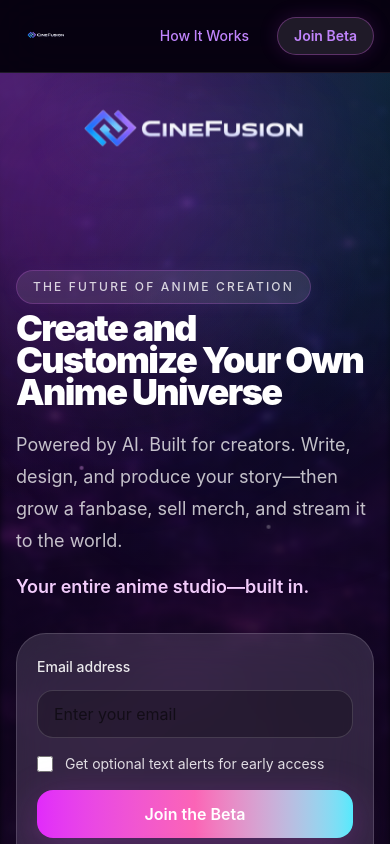
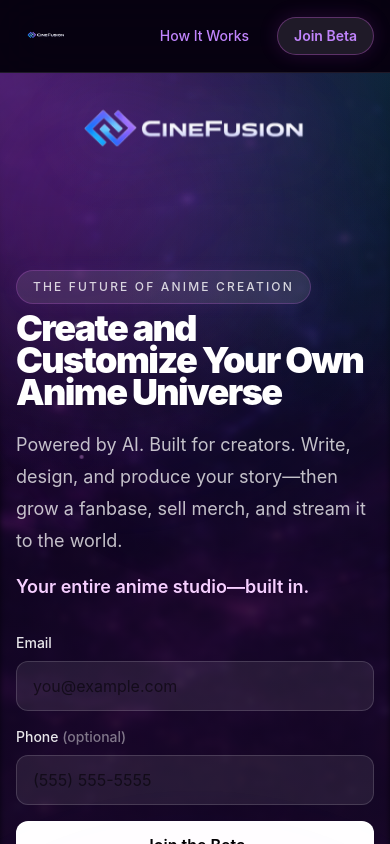
Before and after one commit to codario92/cinefusion, a Next.js app: page / in a window 390 px wide. Built offline with nearby package versions, Linux system fonts and the light colour scheme.

Commit message:
wire waitlist api to supabase

```diff
--- a/src/app/api/waitlist/route.ts
+++ b/src/app/api/waitlist/route.ts
@@ -1,10 +1,20 @@
 import { NextResponse } from "next/server";
+import { createClient } from "@supabase/supabase-js";
+
+const supabaseUrl = process.env.NEXT_PUBLIC_SUPABASE_URL;
+const serviceRoleKey = process.env.SUPABASE_SERVICE_ROLE_KEY;
+
+if (!supabaseUrl || !serviceRoleKey) {
+  throw new Error("Missing Supabase environment variables.");
+}
+
+const supabase = createClient(supabaseUrl, serviceRoleKey);
 
 export async function POST(req: Request) {
   try {
     const body = await req.json();
 
-    const email = String(body?.email || "").trim();
+    const email = String(body?.email || "").trim().toLowerCase();
     const smsOptIn = Boolean(body?.smsOptIn);
     const phone =
       body?.phone === null || body?.phone === undefined
@@ -34,17 +44,38 @@
       );
     }
 
-    console.log("WAITLIST SIGNUP", {
+    const { error } = await supabase.from("beta_waitlist").insert({
       email,
-      smsOptIn,
+      sms_opt_in: smsOptIn,
       phone: smsOptIn ? phone : null,
       source,
-      createdAt: new Date().toISOString(),
     });
+
+    if (error) {
+      const msg = String(error.message || "").toLowerCase();
+
+      if (
+        msg.includes("duplicate key") ||
+        msg.includes("unique constraint") ||
+        msg.includes("beta_waitlist_email_key")
+      ) {
+        return NextResponse.json({
+          ok: true,
+          message: "You're already on the waitlist.",
+        });
+      }
+
+      console.error("WAITLIST_API_ERROR", error);
+
+      return NextResponse.json(
+        { ok: false, error: "Server error. Please try again." },
+        { status: 500 }
+      );
+    }
 
     return NextResponse.json({
       ok: true,
-      message: "You’re on the list.",
+      message: "You're on the list.",
     });
   } catch (error) {
     console.error("WAITLIST_API_ERROR", error);
--- a/src/app/page.tsx
+++ b/src/app/page.tsx
@@ -1,7 +1,7 @@
 "use client";
 
 import Link from "next/link";
-import { useState } from "react";
+import WaitlistForm from "@/components/waitlist/WaitlistForm";
 
 const cards = [
   {
@@ -25,149 +25,6 @@
     image: "/landing/community-preview.png",
   },
 ];
-
-type InlineWaitlistFormProps = {
-  source?: string;
-  compact?: boolean;
-};
-
-function InlineWaitlistForm({
-  source = "landing-page",
-  compact = false,
-}: InlineWaitlistFormProps) {
-  const [email, setEmail] = useState("");
-  const [smsOptIn, setSmsOptIn] = useState(false);
-  const [phone, setPhone] = useState("");
-  const [loading, setLoading] = useState(false);
-  const [successMessage, setSuccessMessage] = useState("");
-  const [errorMessage, setErrorMessage] = useState("");
-
-  async function handleSubmit(event: React.FormEvent<HTMLFormElement>) {
-    event.preventDefault();
-    setLoading(true);
-    setSuccessMessage("");
-    setErrorMessage("");
-
-    try {
-      const response = await fetch("/api/waitlist", {
-        method: "POST",
-        headers: {
-          "Content-Type": "application/json",
-        },
-        body: JSON.stringify({
-          email,
-          smsOptIn,
-          phone: smsOptIn ? phone : null,
-          source,
-        }),
-      });
-
-      const data = (await response.json()) as {
-        ok?: boolean;
-        message?: string;
-        error?: string;
-      };
-
-      if (!response.ok || !data.ok) {
-        throw new Error(data.error || "Something went wrong.");
-      }
-
-      setEmail("");
-      setSmsOptIn(false);
-      setPhone("");
-      setSuccessMessage(data.message || "You’re on the list.");
-    } catch (error) {
-      setErrorMessage(
-        error instanceof Error ? error.message : "Something went wrong."
-      );
-    } finally {
-      setLoading(false);
-    }
-  }
-
-  return (
-    <form onSubmit={handleSubmit} className="w-full">
-      <div
-        className={`rounded-[30px] border border-white/15 bg-white/[0.12] backdrop-blur-xl shadow-[0_20px_80px_rgba(0,0,0,0.45)] ${
-          compact ? "p-4 md:p-5" : "p-5 md:p-6"
-        }`}
-      >
-        <label className="text-sm font-medium text-white/90">
-          Email address
-        </label>
-
-        <input
-          type="email"
-          required
-          autoComplete="email"
-          placeholder="Enter your email"
-          value={email}
-          onChange={(e) => setEmail(e.target.value)}
-          className="mt-3 h-12 w-full rounded-2xl border border-white/15 bg-black/25 px-4 text-white placeholder:text-white/35 outline-none transition focus:border-fuchsia-400/70"
-        />
-
-        <label className="mt-4 flex items-center gap-3 text-sm text-white/85">
-          <input
-            type="checkbox"
-            checked={smsOptIn}
-            onChange={(e) => {
-              const checked = e.target.checked;
-              setSmsOptIn(checked);
-              if (!checked) setPhone("");
-            }}
-            className="h-4 w-4 rounded"
-          />
-          Get optional text alerts for early access
-        </label>
-
-        {smsOptIn && (
-          <div className="mt-4">
-            <label className="text-sm font-medium text-white/90">
-              Phone number
-            </label>
-
-            <input
-              type="tel"
-              required={smsOptIn}
-              autoComplete="tel"
-              placeholder="Enter your phone number"
-              value={phone}
-              onChange={(e) => setPhone(e.target.value)}
-              className="mt-3 h-12 w-full rounded-2xl border border-white/15 bg-black/25 px-4 text-white placeholder:text-white/35 outline-none transition focus:border-fuchsia-400/70"
-            />
-          </div>
-        )}
-
-        <button
-          type="submit"
-          disabled={loading}
-          className="mt-4 h-12 w-full rounded-2xl bg-gradient-to-r from-fuchsia-500 via-pink-400 to-cyan-300 px-5 font-semibold text-white shadow-[0_10px_40px_rgba(217,70,239,0.25)] transition hover:scale-[1.01] disabled:cursor-not-allowed disabled:opacity-70"
-        >
-          {loading ? "Joining..." : "Join the Beta"}
-        </button>
-
-        {!successMessage && !errorMessage && (
-          <p className="mt-3 text-sm text-white/65">
-            Early creators get priority visibility, fan tools, and monetization
-            access.
-          </p>
-        )}
-
-        {successMessage && (
-          <p className="mt-3 text-sm font-medium text-emerald-300">
-            {successMessage}
-          </p>
-        )}
-
-        {errorMessage && (
-          <p className="mt-3 text-sm font-medium text-red-300">
-            {errorMessage}
-          </p>
-        )}
-      </div>
-    </form>
-  );
-}
 
 export default function HomePage() {
   return (
@@ -389,7 +246,7 @@
             </p>
 
             <div id="join-beta" className="mt-8 max-w-xl">
-              <InlineWaitlistForm source="landing-hero" />
+              <WaitlistForm source="landing-hero" />
             </div>
           </div>
 
@@ -471,7 +328,7 @@
             </p>
 
             <div className="mx-auto mt-8 max-w-xl">
-              <InlineWaitlistForm source="landing-footer" compact />
+              <WaitlistForm source="landing-footer" compact />
             </div>
           </div>
         </div>
```
